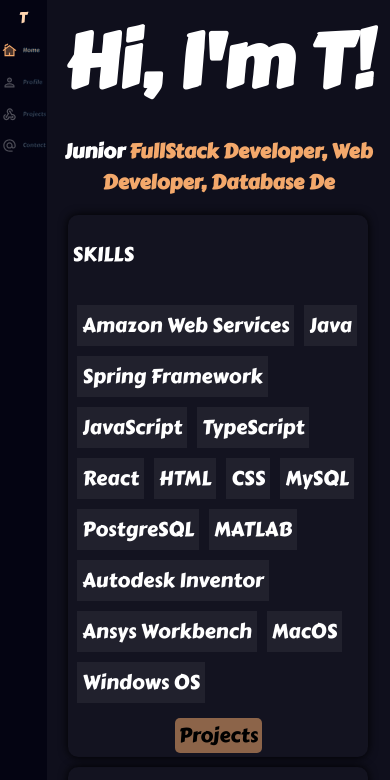
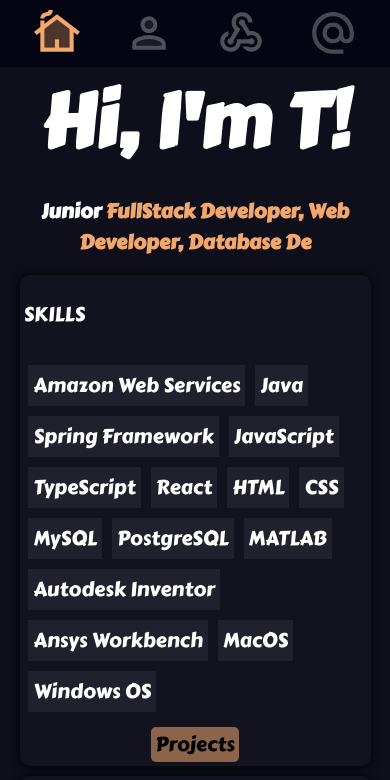
Before and after one commit to devt3/portfolio, a React (Vite) app: page / in a window 390 px wide. Shown: the top 780 px of the page. Built offline with nearby package versions, Linux system fonts and the light colour scheme.

Commit message:
mobile responsiveness for navbar

```diff
--- a/src/Navbar.scss
+++ b/src/Navbar.scss
@@ -93,3 +93,62 @@
 .navbar:hover span {
   opacity: 1;
 }
+
+@media screen and (max-width:700px) {
+
+    #root {
+        display: flex;
+        flex-direction:column;
+      }
+
+    .navbar {
+        all:revert;
+        width: 100vw;
+        height: fit-content;
+        background-color: var(--bg-darkmode);
+    }
+    .navbar-nav {
+        all:revert;
+        width: 100vw;
+        height: fit-content;
+        position: fixed;
+        background-color: var(--bg-darkmode);
+
+        //"position: fixed" ensures the navigation doesn't move with the page.
+        //However, because having a fixed position takes the element out of the flow of the page,
+        //it hass been added to the ul-element instead of the nav-element encompassing it to get around that.
+        display: flex;
+        flex-direction: row;
+        justify-content: space-evenly;
+        list-style-type: none;
+        margin: 0;
+        padding: 0;
+        overflow: hidden;
+        transition: 500ms ease;
+      }
+
+      .navbar:hover, .navbar:hover .navbar-nav {
+        width: 100vw;
+    }
+
+
+
+      .nav-item:last-child, .nav-item:first-child, .nav-item-text{
+        display: none;
+     }
+
+     .nav-item {
+        width: fit-content !important;
+     }
+
+     a.nav-item-active svg, a.nav-item-inactive svg {
+        min-width: 50px;
+        min-height: 50px;
+        margin: 0 10px;
+    }
+
+    .mainroute {
+        margin-top: 60px;
+    }
+
+}
--- a/src/pages/HomePage.scss
+++ b/src/pages/HomePage.scss
@@ -115,3 +115,9 @@
 .button:hover{
     top: -5px;
 }
+
+@media screen and (max-width:625px) {
+    .skills, .socials{
+        width: 90vw;
+    }
+}
```
